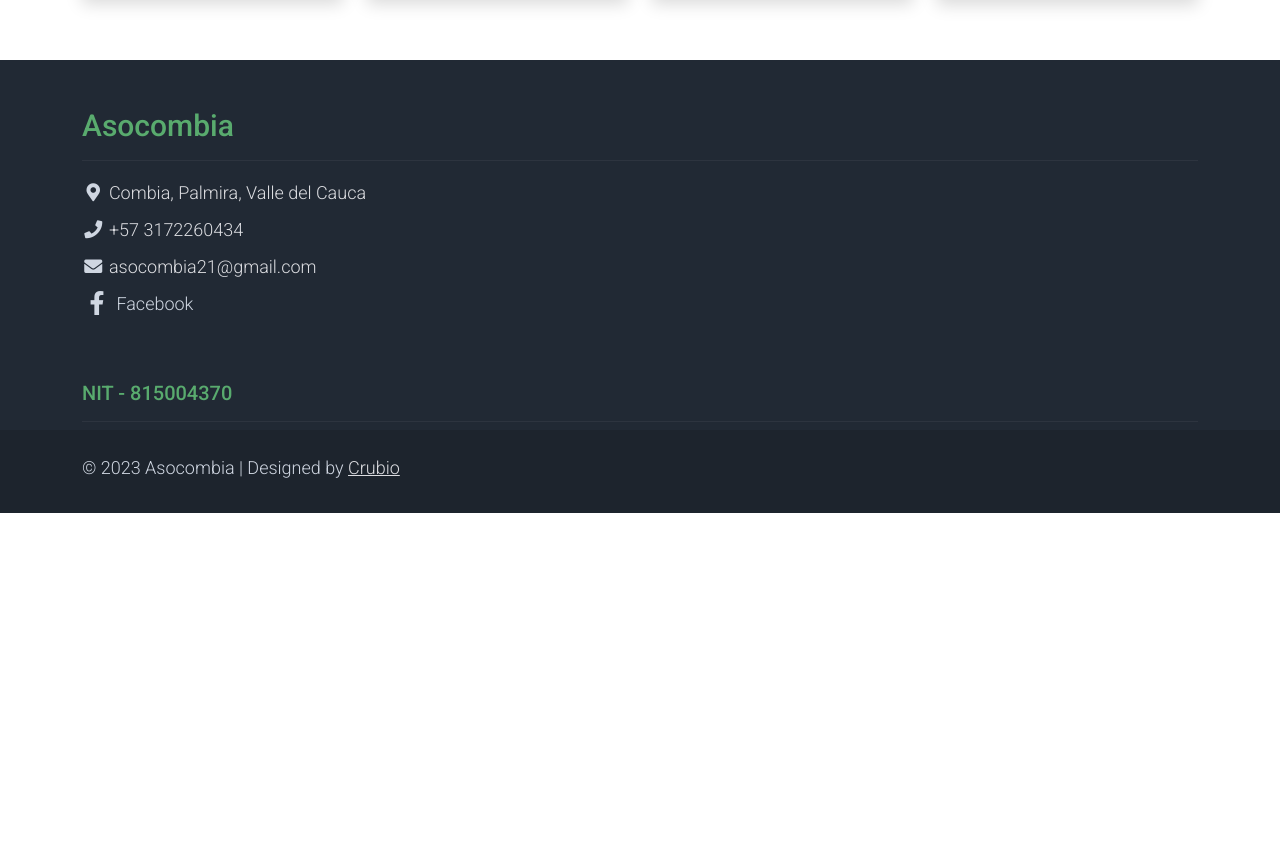
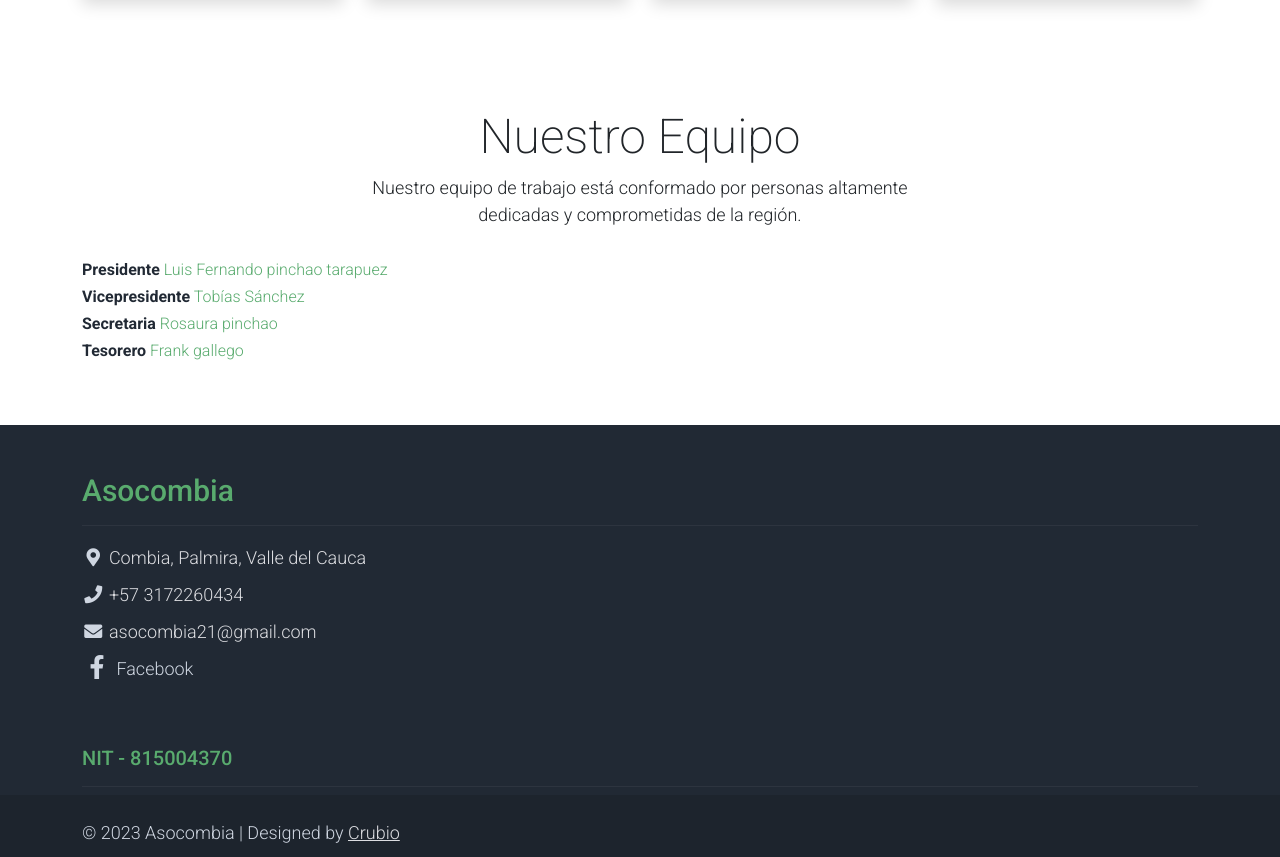
Before and after one commit to CarlosRubio9827/asocombia, a plain HTML site: page about.html in a window 1280 px wide. Shown: the part 1259-2116 px from the top of the page. Before the commit the page ends 1772 px from the top, so only its background shows below. Drawn offline with Linux system fonts and the light colour scheme.

Commit message:
Se agrega información del equipo

```diff
--- a/about.html
+++ b/about.html
@@ -245,6 +245,37 @@ https://templatemo.com/tm-559-zay-shop
       </div>
     </section>
     <!-- End Section -->
+    <section class="container py-5">
+      <div class="row text-center pb-3">
+        <div class="col-lg-6 m-auto">
+          <h1 class="h1">Nuestro Equipo</h1>
+          <p>
+            Nuestro equipo de trabajo está conformado por personas altamente
+            dedicadas y comprometidas de la región.
+          </p>
+        </div>
+      </div>
+      <div class="row">
+        <div class="col-md-12 col-lg-12 mb-12">
+          <ul class="list-unstyled text-light footer-link-list">
+            <li>
+              <h4 id="h4"><span>Presidente</span> Luis Fernando pinchao tarapuez</h4>
+            </li>
+
+            <li>
+              <h4 id="h4"><span>Vicepresidente</span> Tobías Sánchez</h4>
+            </li>
+            <li>
+              <h4 id="h4"><span>Secretaria</span> Rosaura pinchao</h4>
+            </li>
+            <li>
+              <h4 id="h4"><span>Tesorero</span> Frank gallego</h4>
+            </li>
+          </ul>
+        </div>
+      </div>
+    </section>
+    <!-- End Section -->
 
     <!-- Start Footer -->
     <footer class="bg-dark" id="tempaltemo_footer">
--- a/assets/css/custom.css
+++ b/assets/css/custom.css
@@ -13,3 +13,12 @@ Custom Css
 #about-container{
     background-color: #212934;
 }
+#h4{
+    color: #59ab6e;
+    font-weight: 300;
+    font-size: 16px;
+}
+#h4 span{
+    font-weight: bold;
+    color: #212934;
+}
```
